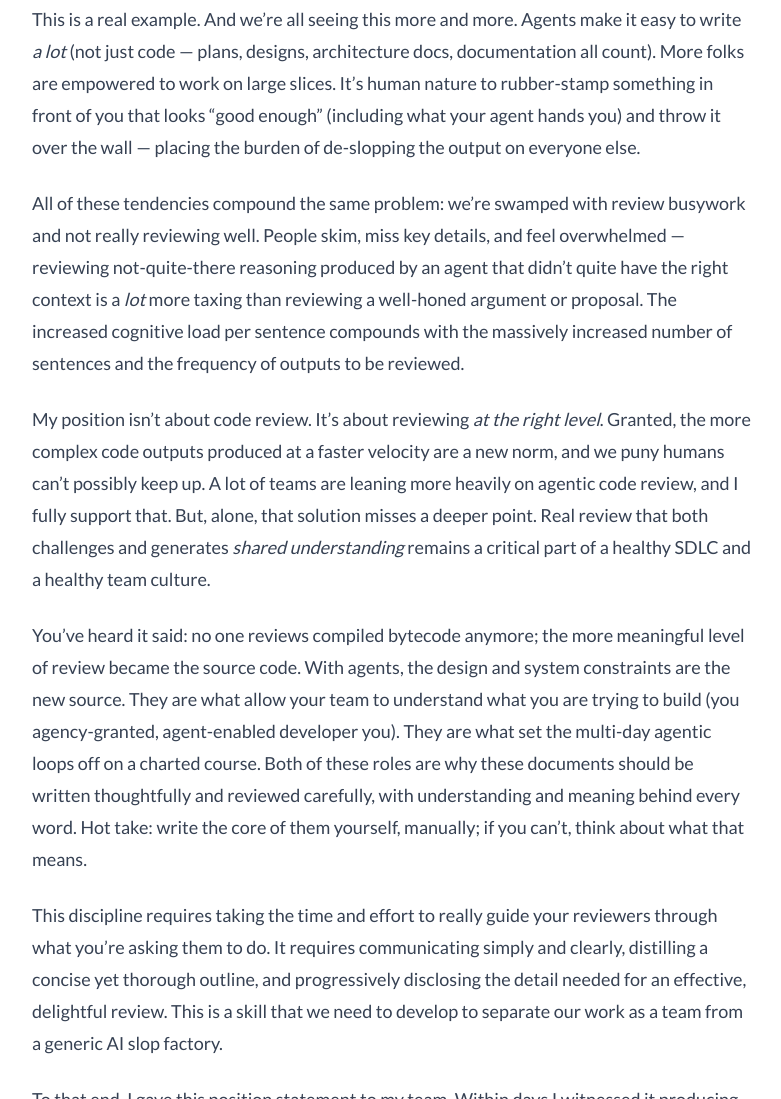
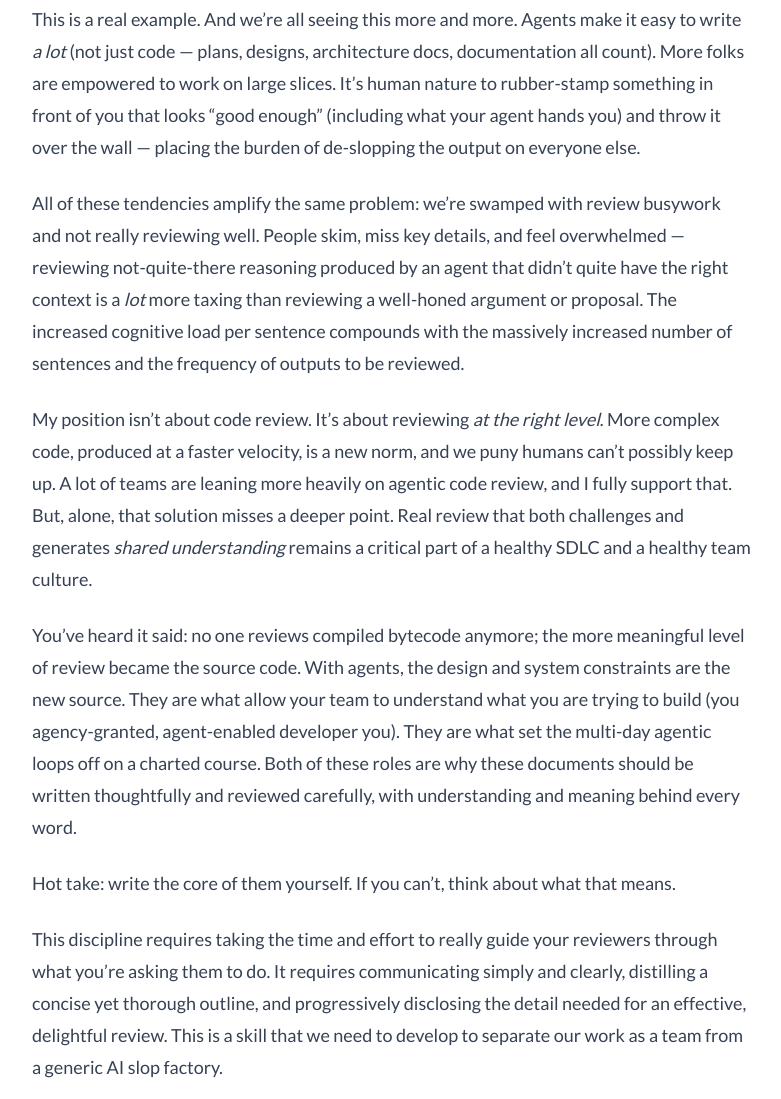
Before and after one commit to ozydingo/abigstick, an Astro site: page /2026/09/24/review-tax in a window 1280 px wide. Shown: the part 536-1635 px from the top of the page, without its empty margins (248-1029 px from the left). Built offline with nearby package versions, Linux system fonts and the light colour scheme; Astro itself is replaced by a stand-in of ours.

Commit message:
Polish review-tax preamble

```diff
--- a/src/content/blog/2026-09-24-review-tax.md
+++ b/src/content/blog/2026-09-24-review-tax.md
@@ -11,11 +11,13 @@
 
 This is a real example. And we're all seeing this more and more. Agents make it easy to write _a lot_ (not just code — plans, designs, architecture docs, documentation all count). More folks are empowered to work on large slices. It's human nature to rubber-stamp something in front of you that looks "good enough" (including what your agent hands you) and throw it over the wall — placing the burden of de-slopping the output on everyone else.
 
-All of these tendencies compound the same problem: we're swamped with review busywork and not really reviewing well. People skim, miss key details, and feel overwhelmed — reviewing not-quite-there reasoning produced by an agent that didn't quite have the right context is a _lot_ more taxing than reviewing a well-honed argument or proposal. The increased cognitive load per sentence compounds with the massively increased number of sentences and the frequency of outputs to be reviewed.
+All of these tendencies amplify the same problem: we're swamped with review busywork and not really reviewing well. People skim, miss key details, and feel overwhelmed — reviewing not-quite-there reasoning produced by an agent that didn't quite have the right context is a _lot_ more taxing than reviewing a well-honed argument or proposal. The increased cognitive load per sentence compounds with the massively increased number of sentences and the frequency of outputs to be reviewed.
 
-My position isn't about code review. It's about reviewing _at the right level_. Granted, the more complex code outputs produced at a faster velocity are a new norm, and we puny humans can't possibly keep up. A lot of teams are leaning more heavily on agentic code review, and I fully support that. But, alone, that solution misses a deeper point. Real review that both challenges and generates _shared understanding_ remains a critical part of a healthy SDLC and a healthy team culture.
+My position isn't about code review. It's about reviewing _at the right level_. More complex code, produced at a faster velocity, is a new norm, and we puny humans can't possibly keep up. A lot of teams are leaning more heavily on agentic code review, and I fully support that. But, alone, that solution misses a deeper point. Real review that both challenges and generates _shared understanding_ remains a critical part of a healthy SDLC and a healthy team culture.
 
-You've heard it said: no one reviews compiled bytecode anymore; the more meaningful level of review became the source code. With agents, the design and system constraints are the new source. They are what allow your team to understand what you are trying to build (you agency-granted, agent-enabled developer you). They are what set the multi-day agentic loops off on a charted course. Both of these roles are why these documents should be written thoughtfully and reviewed carefully, with understanding and meaning behind every word. Hot take: write the core of them yourself, manually; if you can't, think about what that means.
+You've heard it said: no one reviews compiled bytecode anymore; the more meaningful level of review became the source code. With agents, the design and system constraints are the new source. They are what allow your team to understand what you are trying to build (you agency-granted, agent-enabled developer you). They are what set the multi-day agentic loops off on a charted course. Both of these roles are why these documents should be written thoughtfully and reviewed carefully, with understanding and meaning behind every word.
+
+Hot take: write the core of them yourself. If you can't, think about what that means.
 
 This discipline requires taking the time and effort to really guide your reviewers through what you're asking them to do. It requires communicating simply and clearly, distilling a concise yet thorough outline, and progressively disclosing the detail needed for an effective, delightful review. This is a skill that we need to develop to separate our work as a team from a generic AI slop factory.
 
```
